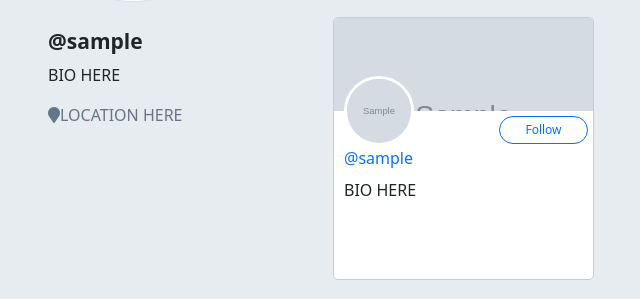
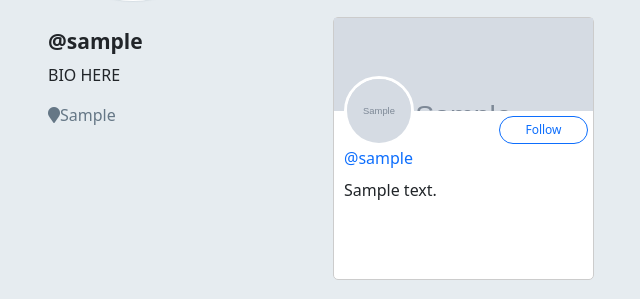
Before and after one commit to Adrianna87/warbler, a Flask app: template templates/users/followers.html in a window 1280 px wide. Shown: the part 485-784 px from the top of the page, without its empty margins (34-674 px from the left). Run offline with Flask 2, Linux system fonts and the light colour scheme; the template is opened without the code that fills it: values that come from a table or form of the project are taken from there, others are empty; tables that the repository leaves empty hold one stand-in row (values such as "Sample post"); grey boxes marked "Sample" are stand-in pictures; some libraries are stand-ins or nearby versions.

Commit message:
added user location and bio to user cards

```diff
--- a/templates/users/detail.html
+++ b/templates/users/detail.html
@@ -59,7 +59,7 @@
   <div class="col-sm-3">
     <h4 id="sidebar-username">@{{ user.username }}</h4>
     <p>BIO HERE</p>
-    <p class="user-location"><span class="fa fa-map-marker"></span>LOCATION HERE</p>
+    <p class="user-location"><span class="fa fa-map-marker"></span>{{user.location}}</p>
   </div>
 
   {% block user_details %}
--- a/templates/users/followers.html
+++ b/templates/users/followers.html
@@ -30,7 +30,7 @@
                 {% endif %}
 
               </div>
-              <p class="card-bio">BIO HERE</p>
+              <p class="card-bio">{{follower.bio}}</p>
             </div>
           </div>
         </div>
--- a/templates/users/following.html
+++ b/templates/users/following.html
@@ -28,7 +28,7 @@
                 {% endif %}
 
               </div>
-              <p class="card-bio">BIO HERE</p>
+              <p class="card-bio">{{following.bio}}</p>
             </div>
           </div>
         </div>
--- a/templates/users/index.html
+++ b/templates/users/index.html
@@ -36,7 +36,7 @@
                     {% endif %}
 
                   </div>
-                  <p class="card-bio">BIO HERE</p>
+                  <p class="card-bio">{{user.bio}}</p>
                 </div>
               </div>
             </div>
```
